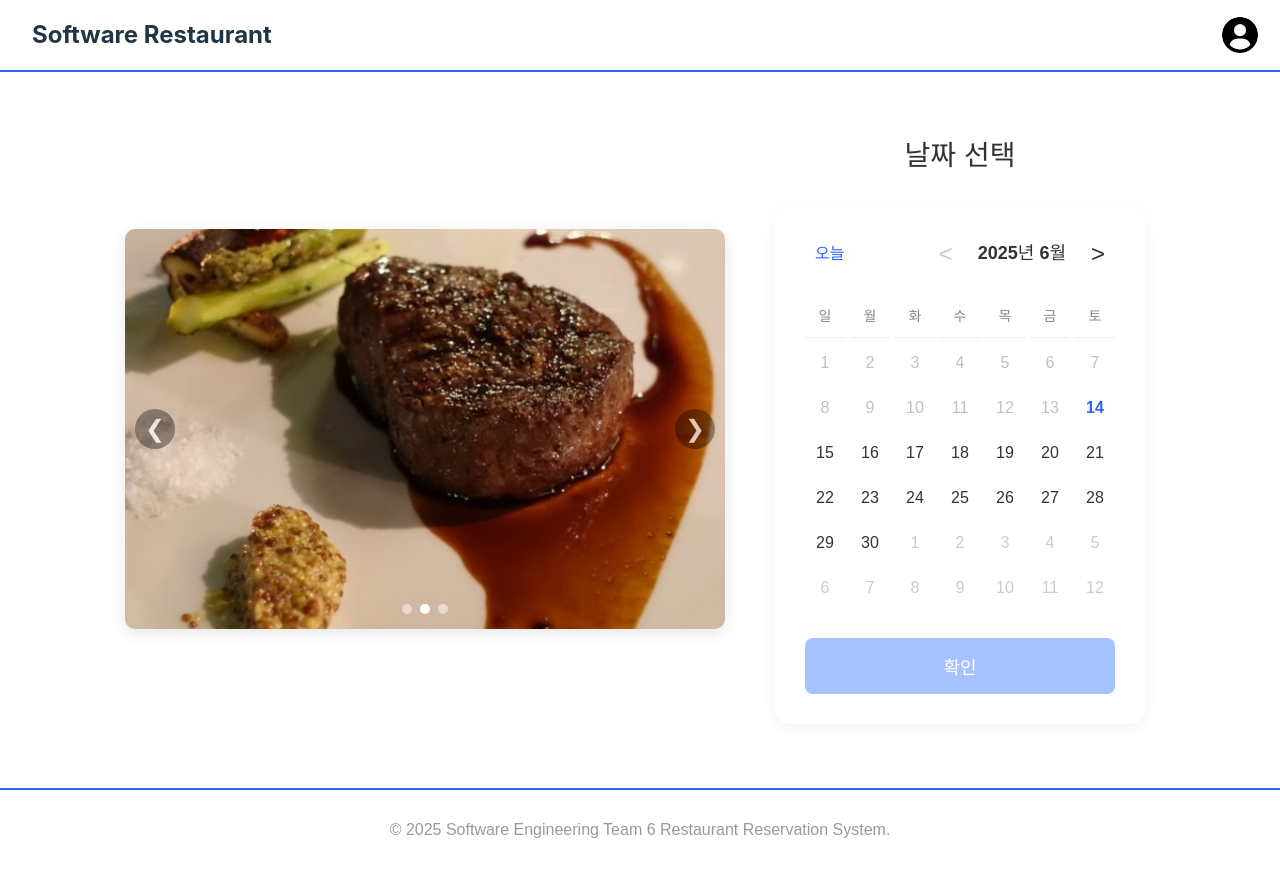
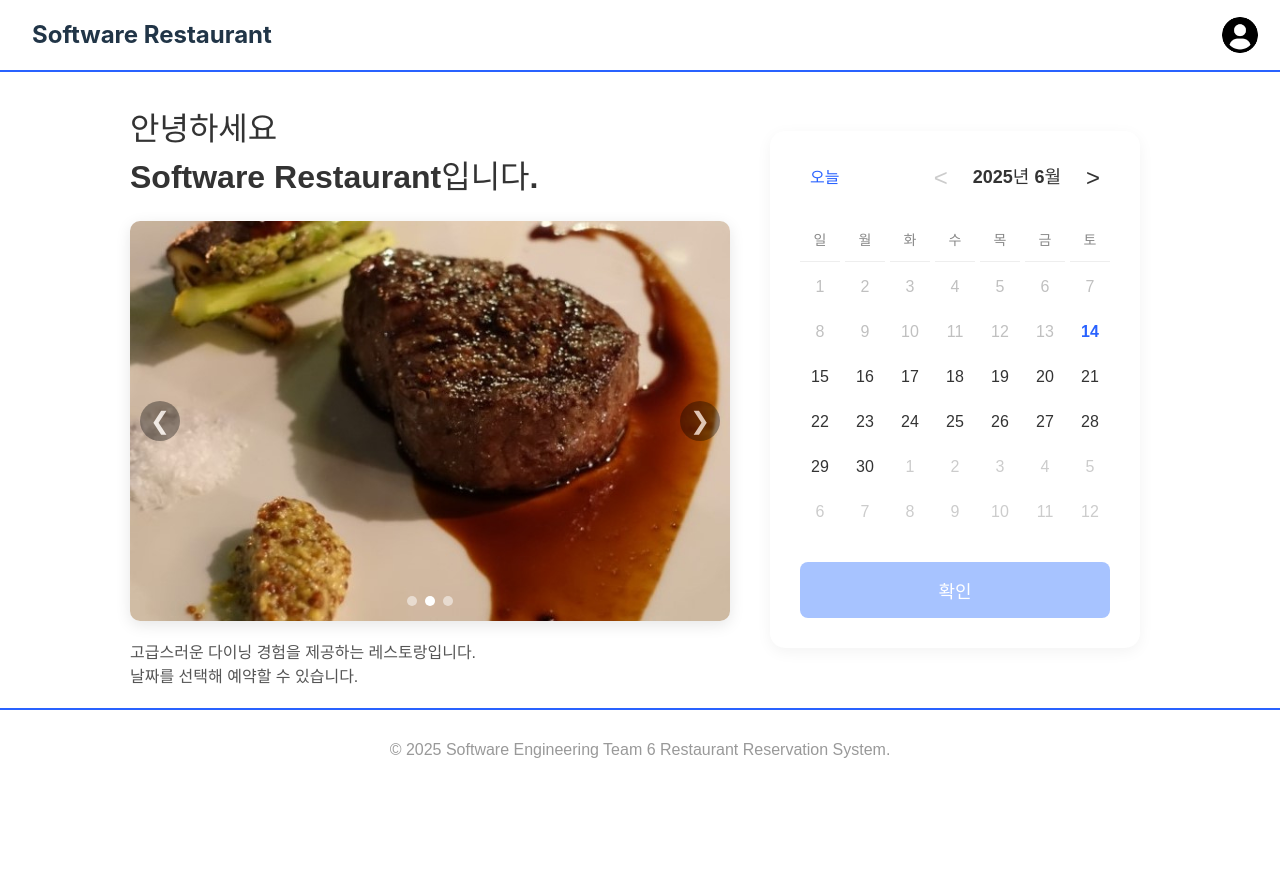
Before and after one commit to ybkim453/Software-Engineering-Team-6, a React (Vite) app in the folder frontend/: page /main in a window 1280 px wide. After the commit the page ends 800 px from the top, so only its background shows below. Built offline with nearby package versions, Linux system fonts and the light colour scheme; no server answers.

Commit message:
fix: MainPage의 css 수정

```diff
--- a/frontend/src/pages/MainPage.jsx
+++ b/frontend/src/pages/MainPage.jsx
@@ -19,10 +19,9 @@ const MainPage = () => {
   const today = new Date();
   today.setHours(0, 0, 0, 0);
 
-  // 최대 예약 가능 날짜 (오늘 + 30일) 계산
   const maxReservationDate = new Date();
   maxReservationDate.setDate(today.getDate() + 30);
-  maxReservationDate.setHours(0, 0, 0, 0); // 시간 초기화
+  maxReservationDate.setHours(0, 0, 0, 0);
 
   const [currentMonth, setCurrentMonth] = useState(new Date());
   const [selectedDate, setSelectedDate] = useState(null);
@@ -53,12 +52,10 @@ const MainPage = () => {
   }, [currentMonth]);
 
   const handleDayClick = (date) => {
-    // 오늘 이전이거나 최대 예약 가능 날짜를 초과하면 클릭 불가
     if (isBeforeToday(date) || date > maxReservationDate) {
       return;
     }
 
-    // 예약이 꽉 찬 날짜는 클릭 불가
     const dateString = formatDateToYYYYMMDD(date);
     const availability = reservationAvailability[dateString];
     if (availability && !availability.lunch && !availability.dinner) {
@@ -70,7 +67,6 @@ const MainPage = () => {
 
   const handleConfirm = () => {
     if (selectedDate) {
-      // 선택된 날짜가 오늘 이전이거나 최대 예약 가능 날짜를 초과하는지 다시 확인
       if (isBeforeToday(selectedDate)) {
         alert('오늘 이전의 날짜는 예약할 수 없습니다.');
         return;
@@ -103,7 +99,6 @@ const MainPage = () => {
     prevMonthDate.setMonth(currentMonth.getMonth() - 1);
     const firstDayOfCurrentMonth = new Date(today.getFullYear(), today.getMonth(), 1);
 
-    // 현재 달(today가 속한 달) 이전으로 이동 방지
     if (prevMonthDate.getFullYear() < firstDayOfCurrentMonth.getFullYear() ||
         (prevMonthDate.getFullYear() === firstDayOfCurrentMonth.getFullYear() &&
          prevMonthDate.getMonth() < firstDayOfCurrentMonth.getMonth())) {
@@ -116,7 +111,6 @@ const MainPage = () => {
     const nextMonthDate = new Date(currentMonth);
     nextMonthDate.setMonth(currentMonth.getMonth() + 1);
 
-    // 최대 예약 가능 날짜가 속한 달의 첫째 날을 기준으로 다음 달 이동을 제한
     const maxAllowedMonthForNavigation = new Date(maxReservationDate.getFullYear(), maxReservationDate.getMonth(), 1);
 
     if (nextMonthDate > maxAllowedMonthForNavigation) {
@@ -130,10 +124,8 @@ const MainPage = () => {
     setSelectedDate(today);
   };
 
-  // 이전 달/다음 달 이동 버튼 활성화/비활성화 로직
   const isPrevMonthDisabled = (currentMonth.getFullYear() === today.getFullYear() && currentMonth.getMonth() === today.getMonth());
 
-  // 현재 달이 최대 예약 가능 날짜가 속한 달과 같거나 그 이후면 다음 달 버튼 비활성화
   const isNextMonthDisabled = (currentMonth.getFullYear() > maxReservationDate.getFullYear() ||
     (currentMonth.getFullYear() === maxReservationDate.getFullYear() && currentMonth.getMonth() >= maxReservationDate.getMonth()));
 
@@ -149,7 +141,6 @@ const MainPage = () => {
 
     const days = [];
 
-    // 이전 달의 날짜 채우기 (달력 첫 줄 공백)
     for (let i = 0; i < startingDayOfWeek; i++) {
       const prevMonthDay = new Date(year, month, -(startingDayOfWeek - i - 1)).getDate();
       days.push(
@@ -159,14 +150,12 @@ const MainPage = () => {
       );
     }
 
-    // 현재 달의 날짜
     for (let day = 1; day <= numDaysInMonth; day++) {
       const currentDate = new Date(year, month, day);
       currentDate.setHours(0,0,0,0);
 
       const isSelected = areDatesEqual(currentDate, selectedDate);
       const isDayToday = isToday(currentDate);
-      // 오늘 이전이거나 최대 예약 가능 날짜를 초과하면 비활성화
       const isDisabled = isBeforeToday(currentDate) || currentDate > maxReservationDate;
 
       const dateString = formatDateToYYYYMMDD(currentDate);
@@ -176,7 +165,6 @@ const MainPage = () => {
       let dayClasses = "calendar-day";
       if (isDayToday) dayClasses += " today-text";
       if (isSelected) dayClasses += " selected-day";
-      // 비활성화 조건에 최대 예약 가능 날짜 초과 여부 추가
       if (isDisabled || isFullyBooked) dayClasses += " disabled";
 
       days.push(
@@ -190,13 +178,10 @@ const MainPage = () => {
       );
     }
 
-    // 다음 달의 날짜 채우기 (달력 마지막 줄 공백)
     const totalCells = 42;
     const remainingDays = totalCells - days.length;
     for (let i = 1; i <= remainingDays; i++) {
       const nextMonthDate = new Date(year, month + 1, i);
-      // 다음 달 날짜도 최대 예약 가능 날짜를 초과하는지 확인하여 비활성화 여부를 고려할 수 있지만,
-      // `goToNextMonth` 함수에서 이미 달 이동 자체를 제한하므로 여기서는 단순 렌더링만 합니다.
       days.push(
         <div key={`next-${i}`} className="calendar-day other-month">
           {nextMonthDate.getDate()}
@@ -211,9 +196,12 @@ const MainPage = () => {
     <div className="main-page">
       <Header />
       <div className="main-content-wrapper">
-        <ImageCarousel />
+        <div className="carousel-text-container">
+          <p className="greeting-text">안녕하세요<br />Software Restaurant입니다.</p>
+          <ImageCarousel />
+          <p className="restaurant-description">고급스러운 다이닝 경험을 제공하는 레스토랑입니다.<br />날짜를 선택해 예약할 수 있습니다.</p>
+        </div>
         <div className="calendar-section">
-          <div className="calendar-title">날짜 선택</div>
           <div className="calendar-box">
             <div className="calendar-header">
               <span className="today-button" onClick={goToToday}>
@@ -242,7 +230,6 @@ const MainPage = () => {
             <button
               className="confirm-button"
               onClick={handleConfirm}
-              // 선택된 날짜가 없거나, 예약이 꽉 찼거나, 최대 예약 가능 날짜를 초과하면 버튼 비활성화
               disabled={
                 !selectedDate ||
                 (reservationAvailability[formatDateToYYYYMMDD(selectedDate)] && !reservationAvailability[formatDateToYYYYMMDD(selectedDate)].lunch && !reservationAvailability[formatDateToYYYYMMDD(selectedDate)].dinner) ||
--- a/frontend/src/styles/MainPage.css
+++ b/frontend/src/styles/MainPage.css
@@ -1,7 +1,7 @@
 .main-page {
   display: flex;
   flex-direction: column;
-  min-height: 100vh;
+  min-height: 90vh;
   background-color: #ffffff;
   font-family: 'Noto Sans KR', sans-serif;
   padding-top: 70px;
@@ -10,14 +10,41 @@
 .main-content-wrapper {
   flex-grow: 1;
   display: flex;
-  flex-wrap: wrap; /* 화면이 작아지면 요소들이 아래로 내려감 */
+  flex-wrap: wrap;
   justify-content: center;
   align-items: center;
-  padding: 40px 20px;
+  padding: 0px 20px;
   width: 100%;
   max-width: 1200px;
   margin: 0 auto;
   box-sizing: border-box;
+}
+
+.greeting-text {
+  font-weight: bold;
+  font-size: 32px;
+  color: #333;
+  width: 100%;
+  text-align: left;
+  margin-bottom: 20px;
+}
+
+.restaurant-description {
+  font-size: 16px;
+  color: #555;
+  text-align: left;
+  width: 100%;
+  margin-top: 20px;
+  line-height: 1.5;
+}
+
+.carousel-text-container {
+  display: flex;
+  flex-direction: column;
+  align-items: flex-start;
+  width: 100%;
+  max-width: 600px;
+  margin-right: 30px;
 }
 
 .calendar-section {
@@ -25,14 +52,6 @@
   flex-direction: column;
   align-items: center;
   padding: 0 10px;
-}
-
-.calendar-title {
-  font-size: 28px;
-  font-weight: 600;
-  color: #333;
-  margin-bottom: 30px;
-  text-align: center;
 }
 
 .calendar-box {
@@ -66,8 +85,8 @@
 }
 
 .calendar-header .today-button:hover {
-  background-color: transparent; /* 호버 시 배경색은 투명하게 유지 */
-  color: #1541bb; /* 호버 시 텍스트 더 진한 파란색 */
+  background-color: transparent;
+  color: #1541bb;
 }
 
 .month-navigator {
@@ -86,7 +105,7 @@
 }
 
 .month-navigator button:hover:not(:disabled) {
-  color: #2962ff; /* 대표색 */
+  color: #2962ff;
 }
 .month-navigator button:disabled {
   color: #ccc;
@@ -122,25 +141,23 @@
 }
 
 .calendar-day {
-  width: 40px; /* 고정 너비 */
-  height: 40px; /* 고정 높이 */
-  line-height: 40px; /* 텍스트 수직 중앙 정렬 (높이와 동일하게) */
-  border-radius: 15px; /* 모서리 둥글게 15px - 요청하신 15~20 사이 */
+  width: 40px;
+  height: 40px;
+  line-height: 40px;
+  border-radius: 15px;
   cursor: pointer;
-  transition: background-color 0.2s ease, color 0.2s ease, border-color 0.2s ease; /* transition 속성에 border-color 추가 */
+  transition: background-color 0.2s ease, color 0.2s ease, border-color 0.2s ease;
   font-size: 16px;
   color: #333;
-  display: flex; /* flex로 변경하여 내부 텍스트를 중앙 정렬 */
+  display: flex;
   justify-content: center;
   align-items: center;
-  box-sizing: border-box; /* 패딩, 보더 포함하여 너비/높이 계산 */
-  border: 1px solid transparent; /* 기본 투명 테두리 */
+  box-sizing: border-box;
+  border: 1px solid transparent;
 }
 
-/* 호버 시 연한 회색 사각형 */
 .calendar-day:hover:not(.selected-day):not(.other-month):not(.disabled) {
-  background-color: #f0f0f0; /* 연한 회색 */
-  /* border: 1px solid #e0e0e0; */ /* 필요시 호버시 테두리 추가 */
+  background-color: #f0f0f0;
 }
 
 .calendar-day.other-month {
@@ -153,17 +170,14 @@
   background-color: transparent;
 }
 
-/* "오늘" 날짜 텍스트 파란색 */
 .calendar-day.today-text {
-  color: #2962ff; /* 대표 파란색 */
+  color: #2962ff;
   font-weight: 600;
 }
 
-/* 선택된 날짜 - 연한 파랑 사각형 */
 .calendar-day.selected-day {
-  /* background-color: #e0eaff;  배경색 대신 테두리 위주로 변경 */
-  border: 2px solid #a7c3ff; /* 연한 파랑 테두리 (2px로 두껍게) */
-  color: #2962ff; /* 텍스트는 대표 파란색 */
+  border: 2px solid #a7c3ff;
+  color: #2962ff;
   font-weight: 600;
 }
 
@@ -190,19 +204,17 @@
   cursor: default;
 }
 
-/* 선택 불가능한 (예약 꽉 찬 날 포함) 비활성화된 요소 */
 .calendar-day.disabled {
-  color: #c0c0c0; /* 회색 텍스트 */
-  background-color: transparent; /* 배경색 제거 */
+  color: #c0c0c0;
+  background-color: transparent;
   cursor: default;
-  border: 1px solid transparent; /* 테두리도 제거 */
+  border: 1px solid transparent;
 }
 
 .calendar-day.disabled:hover {
-  background-color: transparent; /* 호버 시에도 배경색 없음 */
+  background-color: transparent;
 }
 
-/* 푸터 하단 고정 */
 .footer {
   margin-top: auto;
   width: 100%;
@@ -215,14 +227,13 @@
   box-sizing: border-box;
 }
 
-/* 미디어 쿼리 - 캐러셀과 캘린더 레이아웃 변경 */
 @media (max-width: 900px) {
   .main-content-wrapper {
     flex-direction: column;
     align-items: center;
   }
 
-  .carousel-container {
+  .carousel-text-container {
     margin-right: 0;
     margin-bottom: 30px;
   }
```
